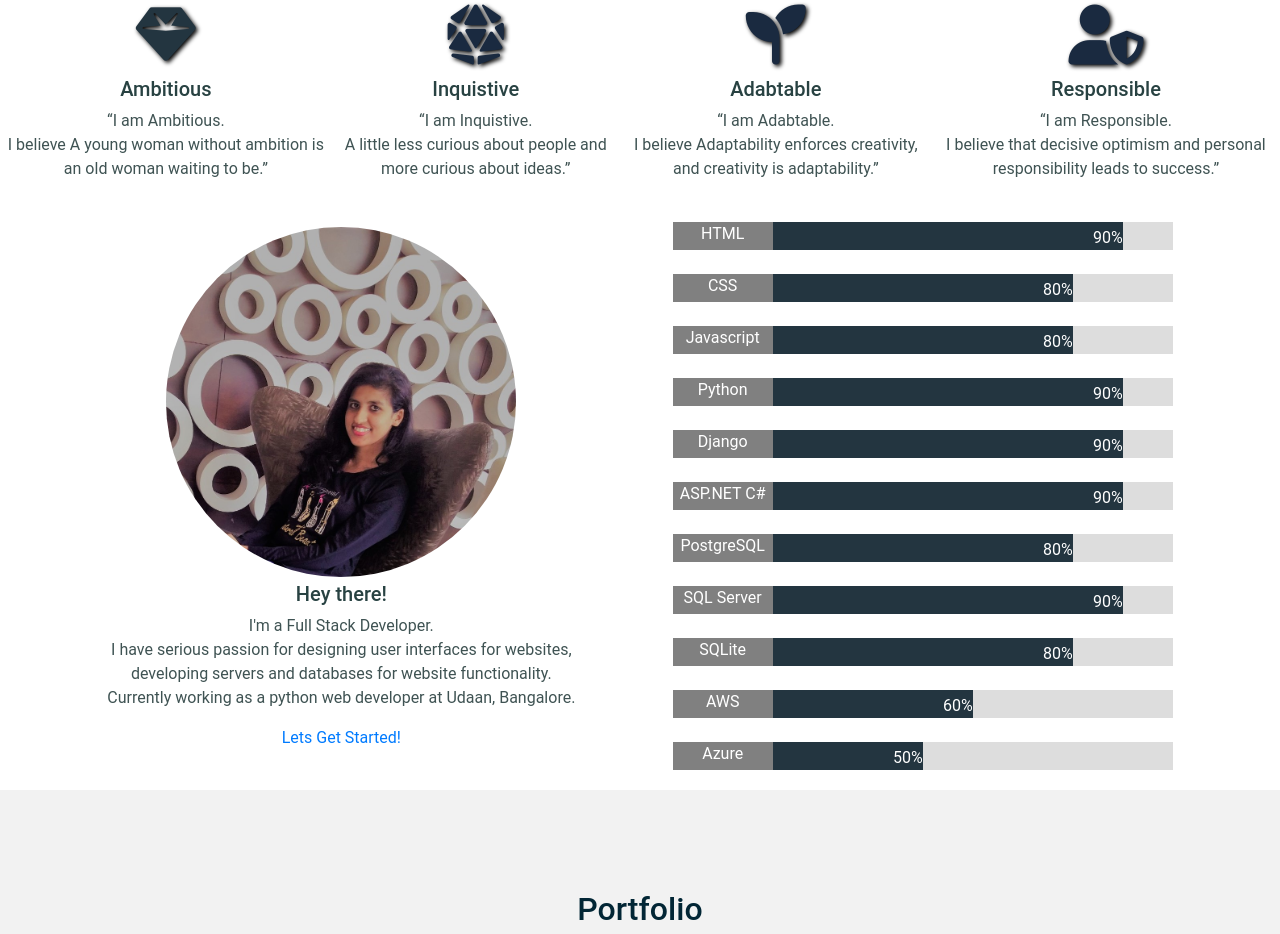
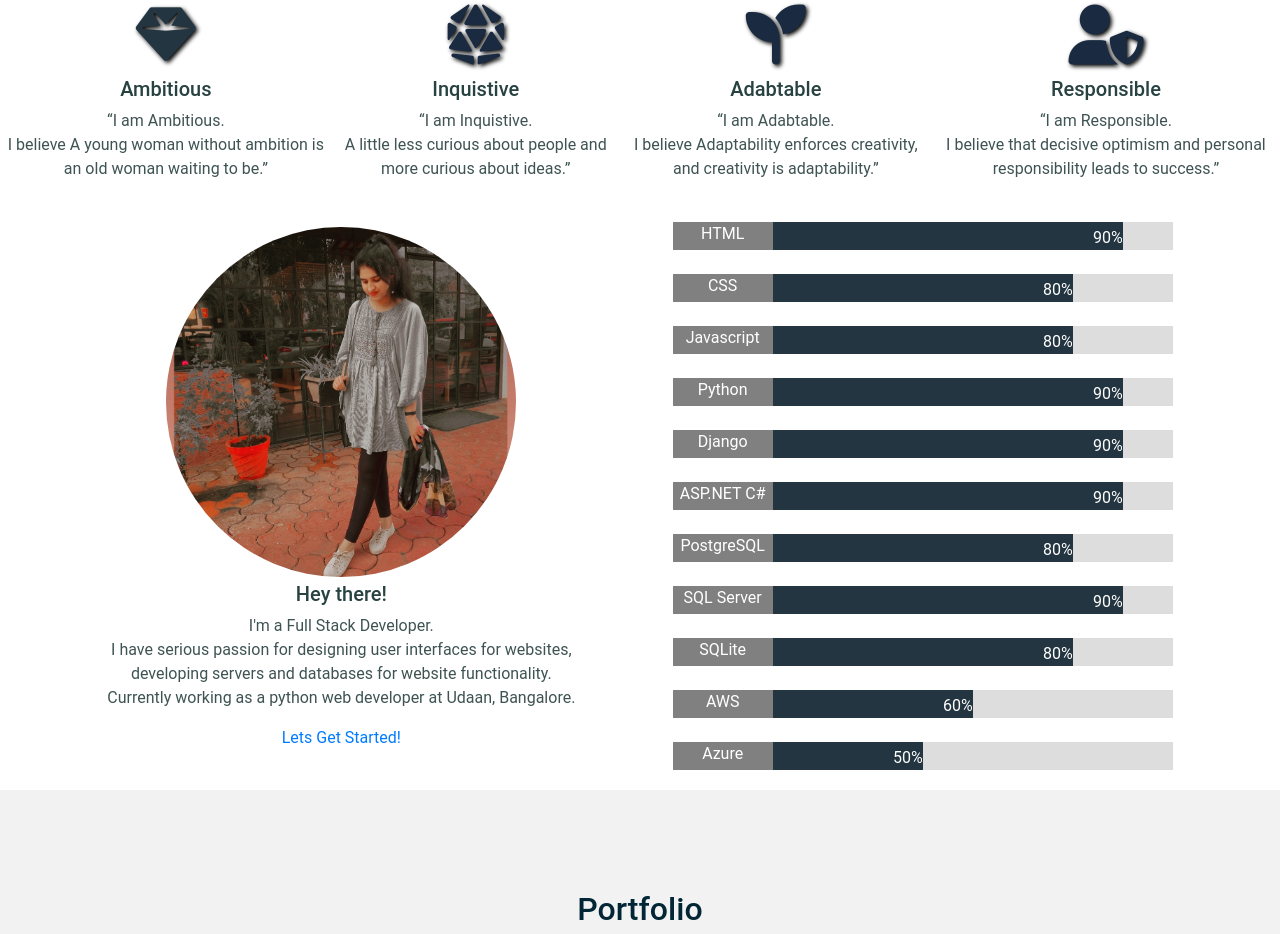
Before and after one commit to shaikhsdf/portfoliosite, a plain HTML site: page index.html in a window 1280 px wide. Shown: the part 883-1817 px from the top of the page. Drawn offline with nearby package versions, Linux system fonts and the light colour scheme; animation ran at ten frames a second.

Commit message:
Update index.html

```diff
--- a/index.html
+++ b/index.html
@@ -98,7 +98,7 @@
       </div>
       <div class="photoskill">
           <div>
-            <img src="sdfchair square.jpg" alt="Sadaf Shaikh" class="sdfimg">
+            <img src="sdf_square.jpg" alt="Sadaf Shaikh" class="sdfimg">
             <h5 class="ih5"> Hey there!</h5>
             <p class="aboutdesc">I'm a Full Stack Developer.<br>
             I have serious passion for designing user interfaces for websites,<br>
```
